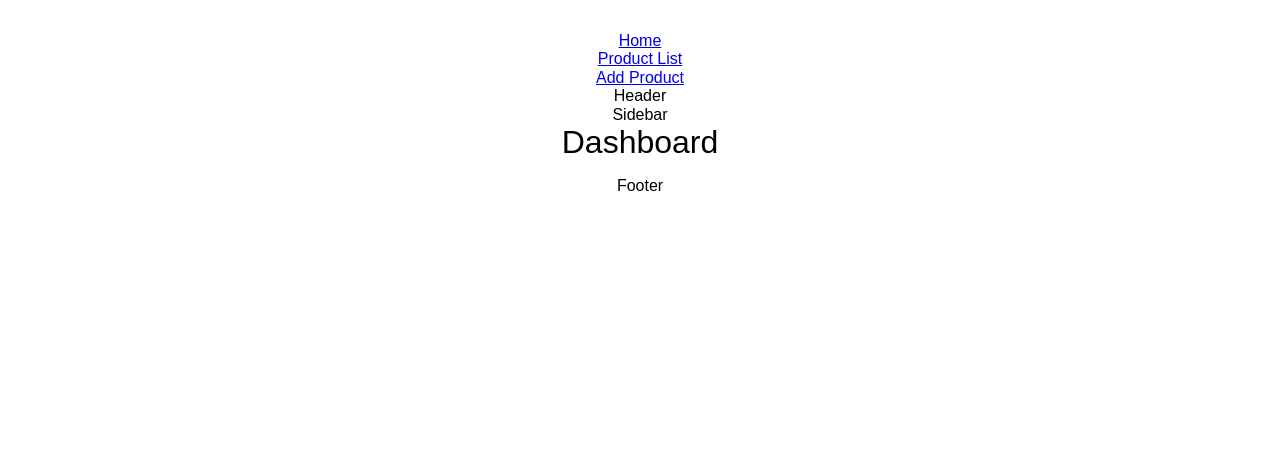
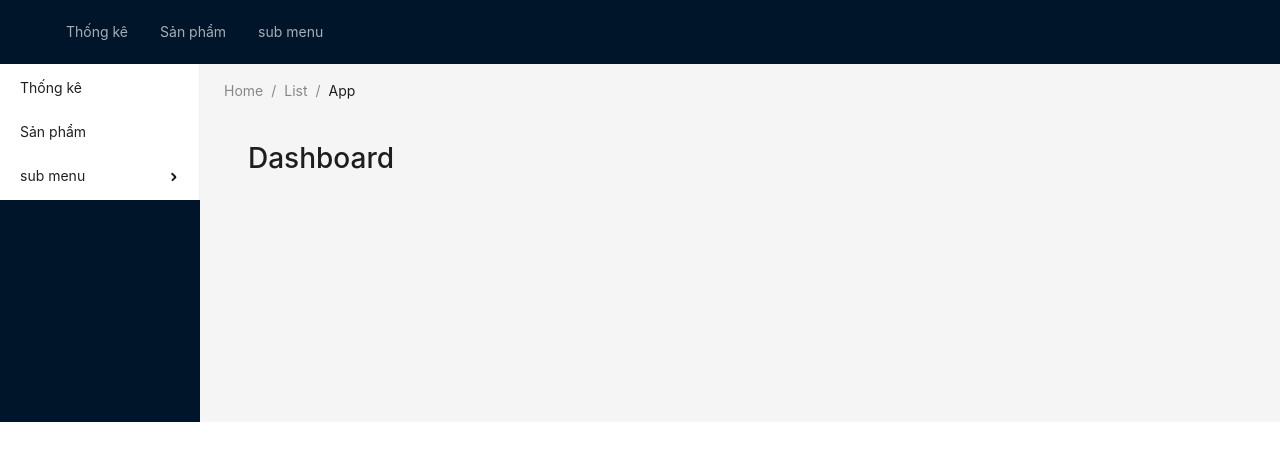
Before and after one commit to datlt2306/FPL-WEB209, a React (Vite) app: page /admin in a window 1280 px wide. Shown: the top 460 px of the page. Built offline with nearby package versions, Linux system fonts and the light colour scheme.

Commit message:
Add menu antd

```diff
--- a/src/App.tsx
+++ b/src/App.tsx
@@ -1,5 +1,4 @@
 import { Route, Routes, Link } from "react-router-dom";
-import "./App.css";
 import Product from "./components/product";
 import ProductAdd from "./components/product-add";
 import ProductEdit from "./components/product-edit";
@@ -9,12 +8,6 @@ import LayoutWebsite from "./layouts/LayoutWebsite";
 function App() {
     return (
         <div className="App">
-            <header>
-                <Link to="/admin">Home</Link> <br />
-                <Link to="/admin/products">Product List</Link>
-                <br />
-                <Link to="/admin/products/add">Add Product</Link>
-            </header>
             <Routes>
                 <Route path="/" element={<LayoutWebsite />}>
                     <Route index element={<h1>Home Page</h1>} />
--- a/src/index.css
+++ /dev/null
@@ -1,70 +0,0 @@
-:root {
-  font-family: Inter, Avenir, Helvetica, Arial, sans-serif;
-  font-size: 16px;
-  line-height: 24px;
-  font-weight: 400;
-
-  color-scheme: light dark;
-  color: rgba(255, 255, 255, 0.87);
-  background-color: #242424;
-
-  font-synthesis: none;
-  text-rendering: optimizeLegibility;
-  -webkit-font-smoothing: antialiased;
-  -moz-osx-font-smoothing: grayscale;
-  -webkit-text-size-adjust: 100%;
-}
-
-a {
-  font-weight: 500;
-  color: #646cff;
-  text-decoration: inherit;
-}
-a:hover {
-  color: #535bf2;
-}
-
-body {
-  margin: 0;
-  display: flex;
-  place-items: center;
-  min-width: 320px;
-  min-height: 100vh;
-}
-
-h1 {
-  font-size: 3.2em;
-  line-height: 1.1;
-}
-
-button {
-  border-radius: 8px;
-  border: 1px solid transparent;
-  padding: 0.6em 1.2em;
-  font-size: 1em;
-  font-weight: 500;
-  font-family: inherit;
-  background-color: #1a1a1a;
-  cursor: pointer;
-  transition: border-color 0.25s;
-}
-button:hover {
-  border-color: #646cff;
-}
-button:focus,
-button:focus-visible {
-  outline: 4px auto -webkit-focus-ring-color;
-}
-
-@media (prefers-color-scheme: light) {
-  :root {
-    color: #213547;
-    background-color: #ffffff;
-  }
-  a:hover {
-    color: #747bff;
-  }
-  button {
-    background-color: #f9f9f9;
-  }
-}
--- a/src/layouts/LayoutAdmin.tsx
+++ b/src/layouts/LayoutAdmin.tsx
@@ -1,17 +1,66 @@
-import { Outlet } from "react-router-dom";
+import React from "react";
 
-type Props = {};
+import { Link, Outlet } from "react-router-dom";
+import { LaptopOutlined, NotificationOutlined, UserOutlined } from "@ant-design/icons";
+import type { MenuProps } from "antd";
+import { Breadcrumb, Layout, Menu } from "antd";
 
-const LayoutAdmin = (props: Props) => {
+const { Header, Content, Sider } = Layout;
+
+const LayoutAdmin = () => {
     return (
-        <div>
-            <header>Header</header>
-            <aside>Sidebar</aside>
-            <main>
-                <Outlet />
-            </main>
-            <footer>Footer</footer>
-        </div>
+        <Layout>
+            <Header className="header">
+                <div className="logo" />
+                <Menu theme="dark" mode="horizontal">
+                    <Menu.Item>
+                        <Link to="/admin">Thống kê</Link>
+                    </Menu.Item>
+                    <Menu.Item>
+                        <Link to="/admin/products">Sản phẩm</Link>
+                    </Menu.Item>
+                    <Menu.SubMenu title="sub menu">
+                        <Menu.Item>
+                            <Link to="/admin/products/add">Thêm sản phẩm</Link>
+                        </Menu.Item>
+                    </Menu.SubMenu>
+                </Menu>
+            </Header>
+            <Layout>
+                <Sider width={200} className="site-layout-background">
+                    <Menu>
+                        <Menu.Item>
+                            <Link to="/admin">Thống kê</Link>
+                        </Menu.Item>
+                        <Menu.Item>
+                            <Link to="/admin/products">Sản phẩm</Link>
+                        </Menu.Item>
+                        <Menu.SubMenu title="sub menu">
+                            <Menu.Item>
+                                <Link to="/admin/products/add">Thêm sản phẩm</Link>
+                            </Menu.Item>
+                        </Menu.SubMenu>
+                    </Menu>
+                </Sider>
+                <Layout style={{ padding: "0 24px 24px" }}>
+                    <Breadcrumb style={{ margin: "16px 0" }}>
+                        <Breadcrumb.Item>Home</Breadcrumb.Item>
+                        <Breadcrumb.Item>List</Breadcrumb.Item>
+                        <Breadcrumb.Item>App</Breadcrumb.Item>
+                    </Breadcrumb>
+                    <Content
+                        className="site-layout-background"
+                        style={{
+                            padding: 24,
+                            margin: 0,
+                            minHeight: 280,
+                        }}
+                    >
+                        <Outlet />
+                    </Content>
+                </Layout>
+            </Layout>
+        </Layout>
     );
 };
 
--- a/src/main.tsx
+++ b/src/main.tsx
@@ -3,7 +3,6 @@ import { Provider } from "react-redux";
 import App from "./App";
 import store from "./app/store";
 import "antd/dist/reset.css";
-// import "./index.css";
 import { BrowserRouter } from "react-router-dom";
 
 ReactDOM.createRoot(document.getElementById("root") as HTMLElement).render(
```
